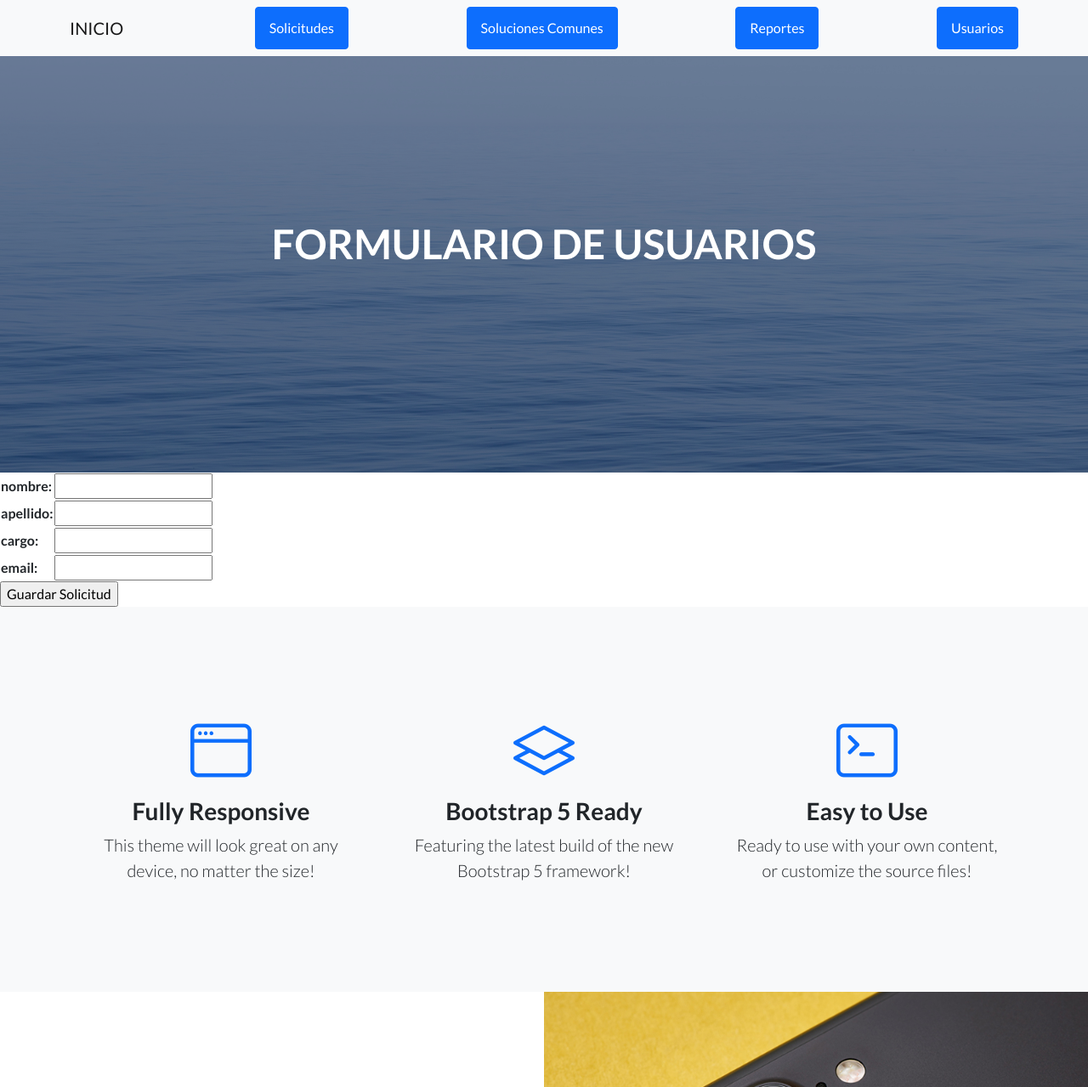
After one commit to ejr864/https---github.com-ejr864-Entrega1-Romero, a Django app: page /AppTicket/formUsuario/ in a window 1280 px wide. The commit adds this page. Shown: the top 1279 px of the page at 85% size. Run offline with Django 4.2, Linux system fonts and the light colour scheme; some libraries are stand-ins or nearby versions.

Commit message:
agregar usuario operativo

```diff
--- a/Ticketera/AppTicket/forms.py
+++ b/Ticketera/AppTicket/forms.py
@@ -5,3 +5,10 @@
     nombre= forms.CharField(label="nombre", max_length=50)
     apellido= forms.CharField(label="apellido", max_length=50)
     descripcion= forms.CharField(label="descripcion", max_length=50)
+
+
+class UserForm(forms.Form):
+    nombre= forms.CharField(label="nombre", max_length=50)
+    apellido= forms.CharField(label="apellido", max_length=50)
+    cargo= forms.CharField(label="cargo", max_length=50)
+    email= forms.EmailField(label="email", max_length=50)
--- /dev/null
+++ b/Ticketera/AppTicket/templates/AppTicket/formUsuario.html
@@ -0,0 +1,25 @@
+{% extends "AppTicket/padre.html" %}
+
+{% load static %}
+
+{% block titulo %}
+<h1 class="mb-5">FORMULARIO DE USUARIOS</h1>
+{% endblock %}
+
+{% block contenido_que_cambia %}
+<form action="{% url 'formUsuario' %}" method="POST">{% csrf_token %}
+    <table>
+
+        {{ formulario.as_table }}
+
+    </table>
+
+    <input type="submit" value="Guardar Solicitud">
+</form>
+{% endblock %}
+
+
+
+{% block subtitulo %}
+
+{% endblock %}
--- a/Ticketera/AppTicket/urls.py
+++ b/Ticketera/AppTicket/urls.py
@@ -14,4 +14,6 @@
     path('reporte/', reporte, name="reporte"),
     path('usuario/', usuario, name="usuario"),
     path('solicitudForm/', solicitudFormularioVista, name="solicitudForm"),
+    path('formUsuario/', UsuarioFormularioVista,  name="formUsuario"),
+
     ]
--- a/Ticketera/AppTicket/views.py
+++ b/Ticketera/AppTicket/views.py
@@ -1,7 +1,7 @@
 from django.shortcuts import render
 from django.http import HttpResponse
-from AppTicket.forms import SoliciForm
-from .models import Solicitud
+from AppTicket.forms import SoliciForm, UserForm
+from .models import Solicitud, Usuario
 #from .templates import solicitudForm
 
 # Create your views here.
@@ -53,3 +53,24 @@
     else:
         formulario= SoliciForm()
         return render(request, "AppTicket/solicitudForm.html", {"formulario": formulario})
+
+
+
+
+def UsuarioFormularioVista(request):
+    if request.method=="POST":
+        formulario= UserForm(request.POST)
+        if formulario.is_valid():
+            info=formulario.cleaned_data
+            nombre= info["nombre"]
+            apellido= info["apellido"]
+            cargo= info["cargo"]
+            email= info["email"]
+            usuario= Usuario(nombre=nombre, apellido=apellido, cargo=cargo, email=email)
+            usuario.save()
+            return render(request, "AppTicket/inicio.html", {"mensaje": "informacion guardada"})
+        else:
+            return render(request, "AppTicket/formUsuario.html", {"formulario": formulario, "mensaje": "informacion no valida"})
+    else:
+        formulario= UserForm()
+        return render(request, "AppTicket/formUsuario.html", {"formulario": formulario})
```
Also changed, not shown: Ticketera/AppTicket/templates/AppTicket/usuario.html (+7 -2 lines), Ticketera/AppTicket/templates/AppTicket/reporte.html (renamed from Ticketera/AppTicket/templates/AppTicket/reportes.html), Ticketera/db.sqlite3.
